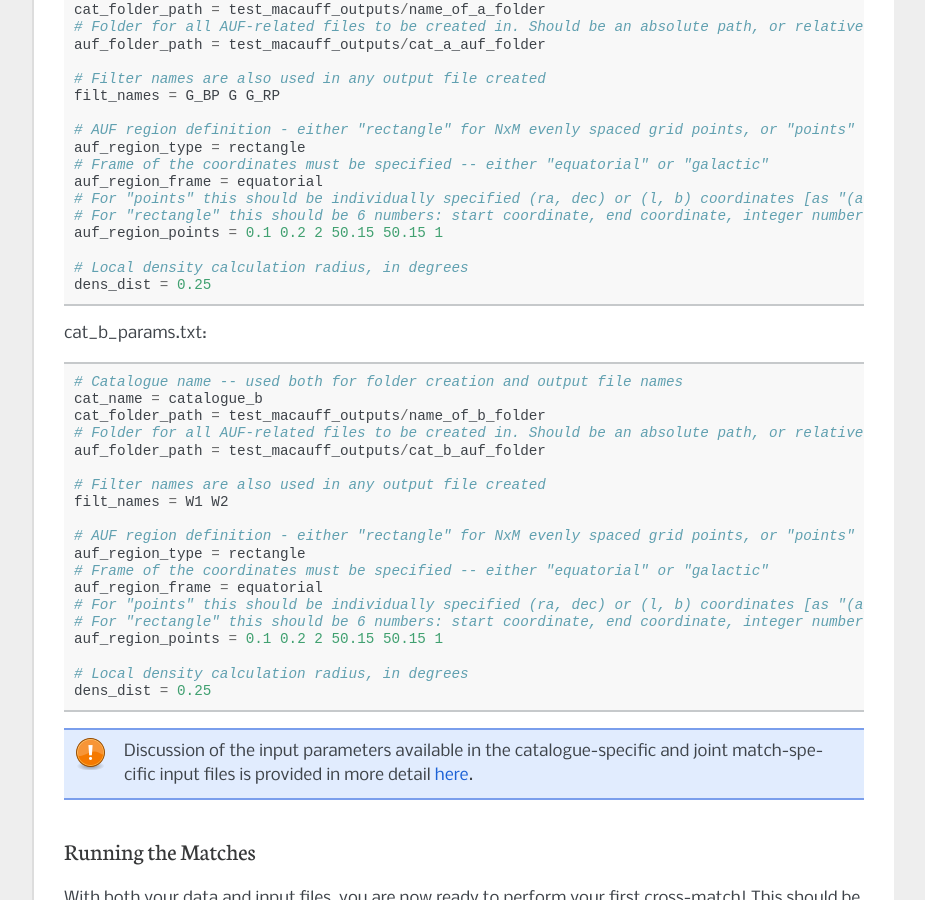
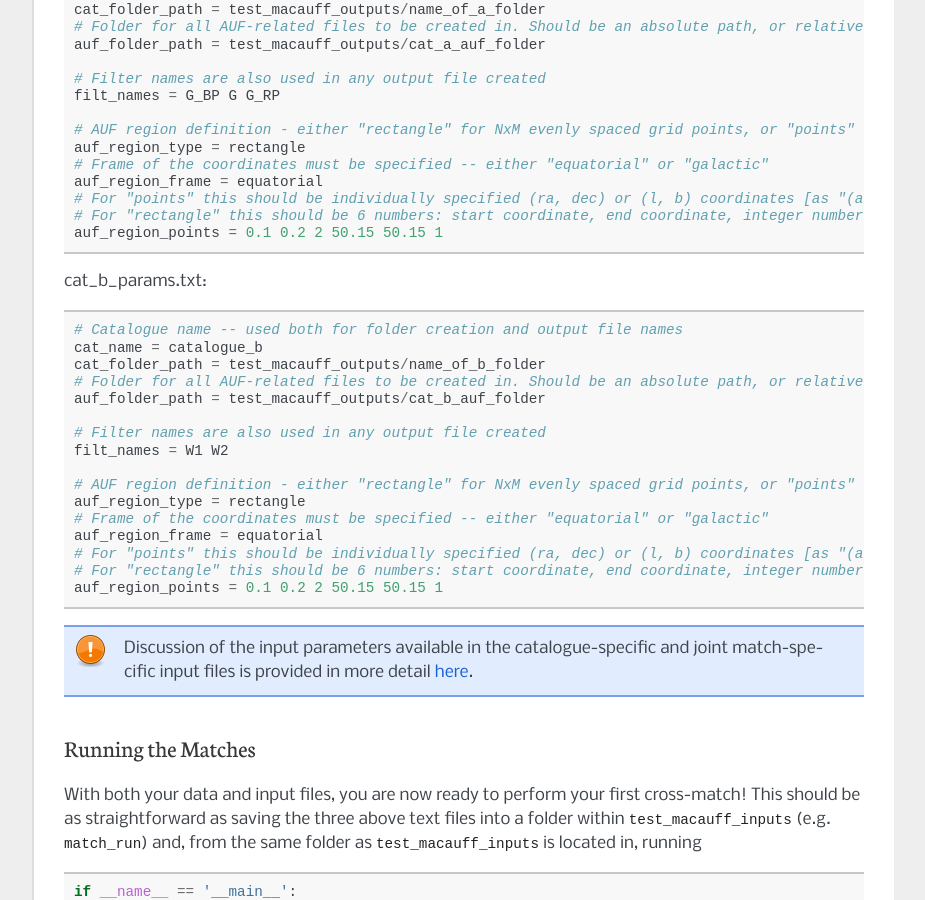
Before and after one commit to macauff/macauff, a Sphinx documentation site: the page built from docs/quickstart.rst, in a window 1280 px wide and 900 px high, scrolled down 2263 px. Shown: the whole window, without its empty margins (198-1123 px from the left). Built offline with Sphinx 7.4.7, drawn with Linux system fonts in a browser that asks for light colours; pages that are not in the unit, such as notebooks, are missing from menus.

Commit message:
Updates to input variables, when they're needed/checked for, and reflections of those changes in documentation.

```diff
--- a/docs/quickstart.rst
+++ b/docs/quickstart.rst
@@ -109,9 +109,6 @@ cat_a_params.txt::
     # For "rectangle" this should be 6 numbers: start coordinate, end coordinate, integer number of data points from start to end (inclusive of both start and end), first for ra/l, then for dec/b (depending on auf_region_type), all separated by spaces
     auf_region_points = 0.1 0.2 2 50.15 50.15 1
 
-    # Local density calculation radius, in degrees
-    dens_dist = 0.25
-
 cat_b_params.txt::
 
     # Catalogue name -- used both for folder creation and output file names
@@ -130,9 +127,6 @@ cat_b_params.txt::
     # For "points" this should be individually specified (ra, dec) or (l, b) coordinates [as "(a, b), (c, d)"]
     # For "rectangle" this should be 6 numbers: start coordinate, end coordinate, integer number of data points from start to end (inclusive of both start and end), first for ra/l, then for dec/b (depending on auf_region_type), all separated by spaces
     auf_region_points = 0.1 0.2 2 50.15 50.15 1
-
-    # Local density calculation radius, in degrees
-    dens_dist = 0.25
 
 .. note::
     Discussion of the input parameters available in the catalogue-specific and joint match-specific input files is provided in more detail :doc:`here<inputs>`.
```
Also changed, not shown: 1 other file.
